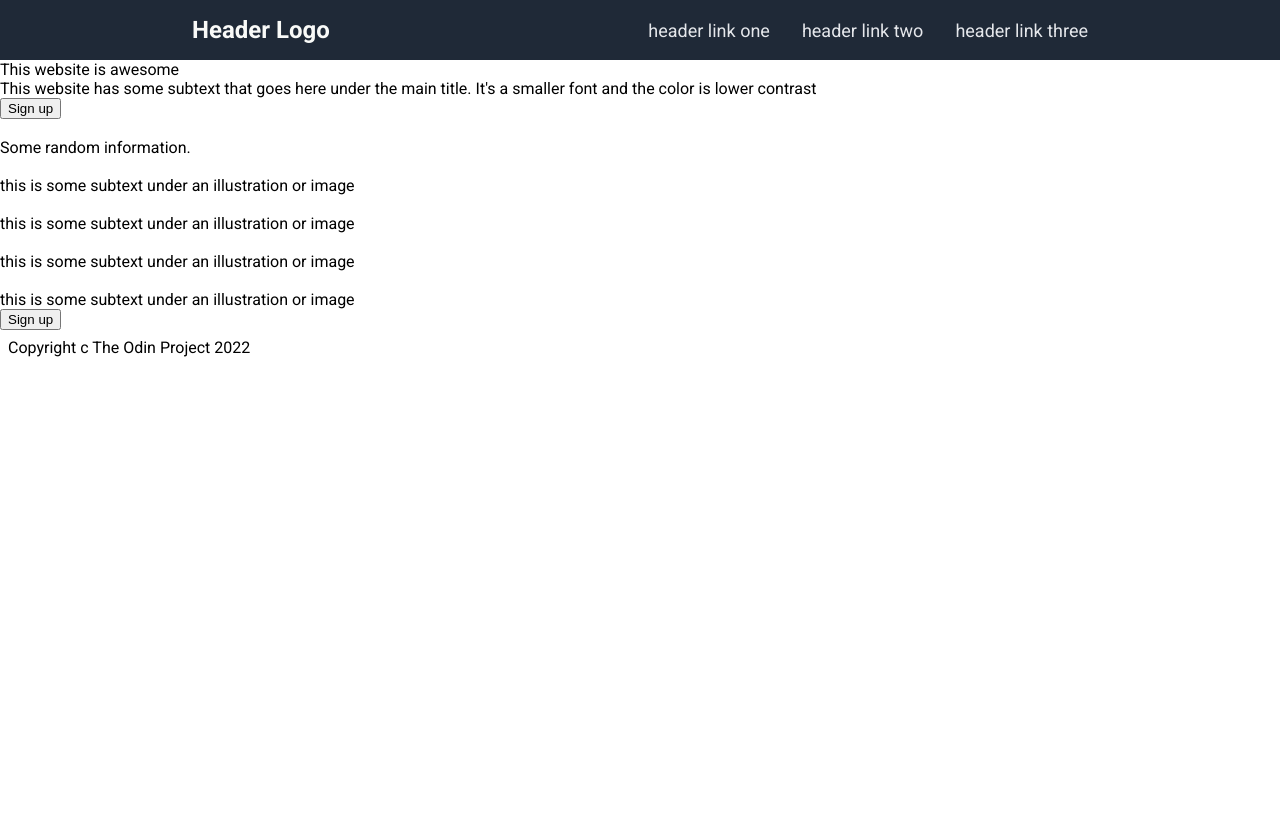
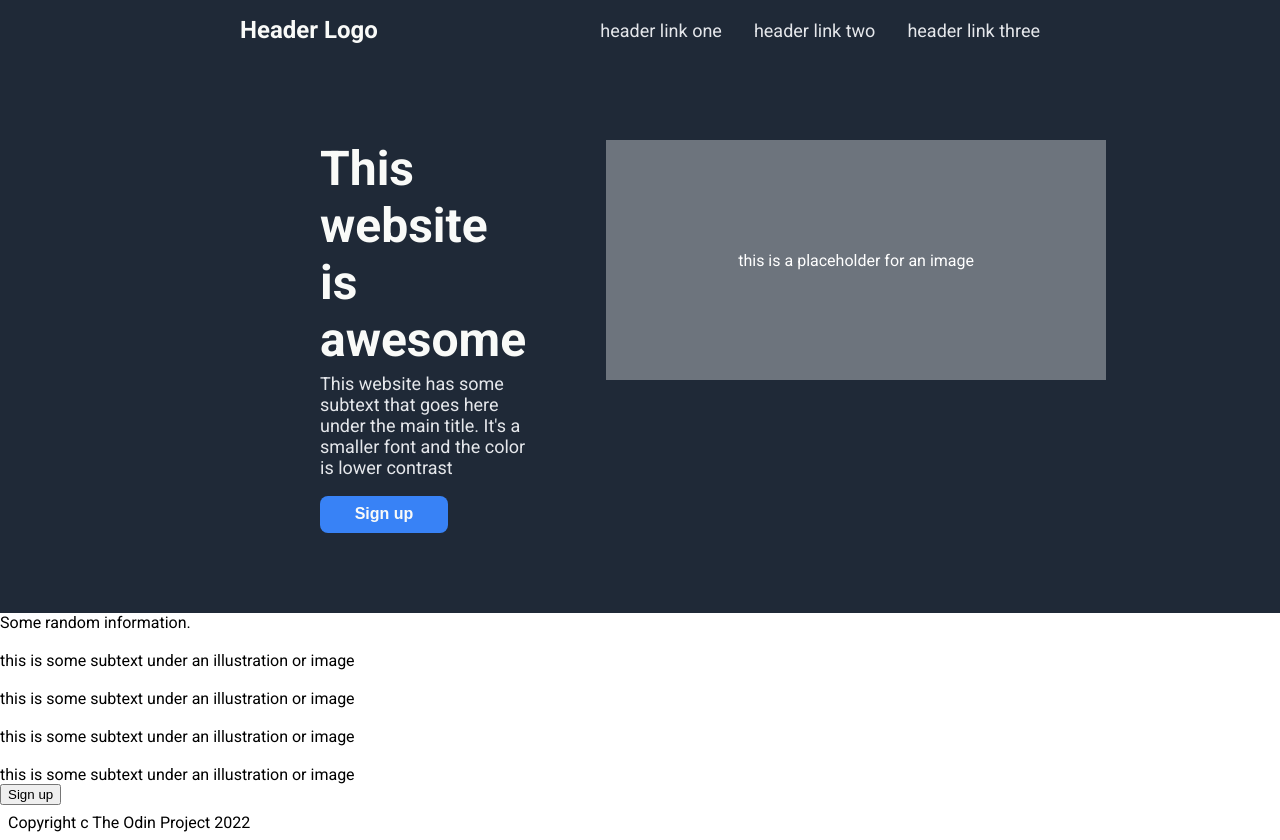
Before and after one commit to leonelmosqueda/landing-page, a plain HTML site: page index.html in a window 1280 px wide. Before the commit the page ends 800 px from the top, so only its background shows below. Drawn offline with Linux system fonts and the light colour scheme.

Commit message:
Add style to hero main

```diff
--- a/css/styles.css
+++ b/css/styles.css
@@ -18,16 +18,17 @@ body {
     background-color: #1F2937;
     color: #F9FAF8;
     display: flex;
-    padding: 16px 12em;
+    padding: 1em 15em;
     align-items: center;
 }
 
 .header-logo {
     font-size: 24px;
-    font-weight: bold;
+    font-weight: 800;
 }
 
-.right-links {
+.right-links,
+.secondary-text {
     color: #E5E7EB;
     font-size: 18px;
 }
@@ -44,3 +45,52 @@ a {
     text-decoration: none;
     color: inherit;
 }
+
+.hero-main-container {
+    background-color: #1F2937;
+    display: flex;
+    justify-content: space-between;
+    flex-direction: row;
+    padding: 5em 15em;
+}
+
+.hero-left-container {
+    flex-wrap: wrap;
+    padding: 0 5em;
+}
+
+.hero-right-container {
+    flex-wrap: nowrap;
+}
+
+.main-text {
+    color: #F9FAF8;
+    font-size: 48px;
+    font-weight: bolder;
+    margin-bottom: 0.1em;
+}
+
+.secondary-text {
+    margin-bottom: 1em;
+}
+
+.btn-sign-up {
+    height: 2.3em;
+    width: 8em;
+    border: none;
+    color: #F9FAF8;
+    background-color: #3882F6;
+    border-radius: 8px;
+    font-size: 16px;
+    font-weight: bold;
+}
+
+.placeholder-image {
+    background-color: #6d747d;
+    width: 500px;
+    height: 240px;
+    color: white;
+    display: flex;
+    justify-content: center;
+    align-items: center;
+}
--- a/index.html
+++ b/index.html
@@ -17,14 +17,18 @@
             </ul>
         </header>
 
-        <div class="hero-main">
-            <div class="main-text">This website is awesome</div>
-            <div class="secondary-text">This website has some subtext that goes here under the main title. It's a smaller font and the color is lower contrast</div>
-            <div class="btn-sign-up">
-                <button>Sign up</button>
+        <div class="hero-main-container">
+            <div class="hero-left-container">
+                <div class="main-text">This website is awesome</div>
+                <div class="secondary-text">This website has some subtext that goes here under the main title. It's a smaller font and the color is lower contrast</div>
+                <div class="container-sign-up">
+                    <button class="btn-sign-up">Sign up</button>
+                </div>
             </div>
-            <div class="img">
-                <img src="#" alt="">
+            <div class="hero-right-container">
+                <div class="placeholder-image">
+                    this is a placeholder for an image
+                </div>
             </div>
         </div>
 
```
